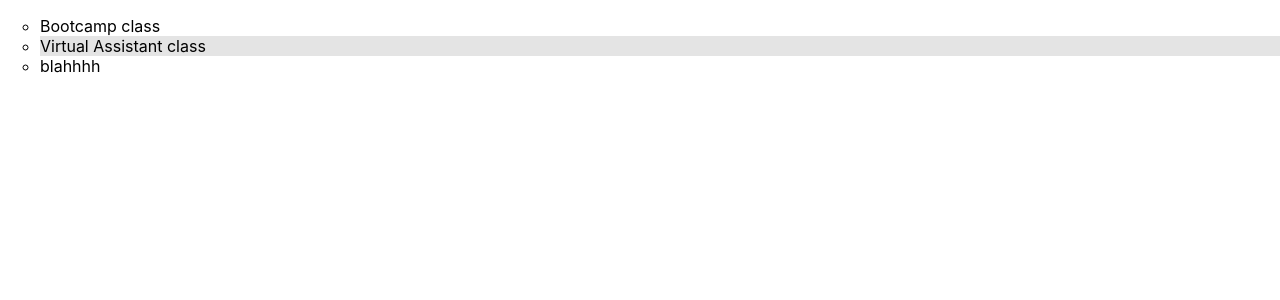
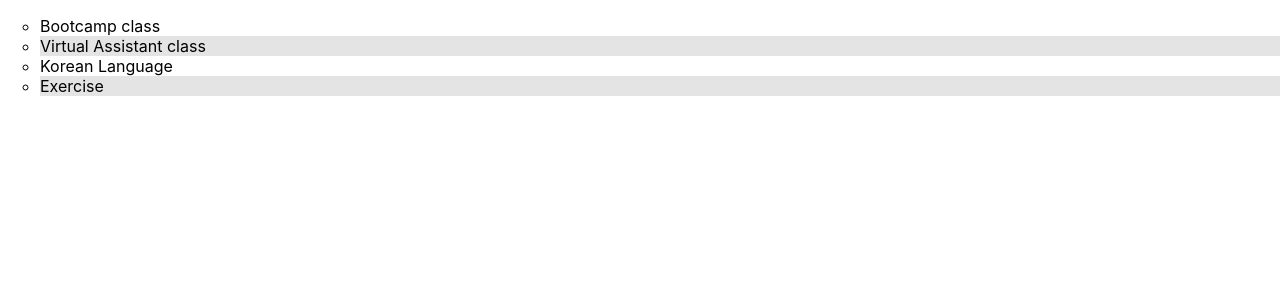
Before and after one commit to AishaZahid21/class3ReactBootcamp, a React (Create React App) app: page / in a window 1280 px wide. Shown: the top 300 px of the page. Built offline with nearby package versions, Linux system fonts and the light colour scheme.

Commit message:
change array data in appp.js

```diff
--- a/src/App.js
+++ b/src/App.js
@@ -3,7 +3,7 @@ import './App.css';
 
 import Todo from "./todo.js"
 
-var tasks=["Bootcamp class","Virtual Assistant class", "blahhhh"]
+var tasks=["Bootcamp class","Virtual Assistant class", "Korean Language" , "Exercise"]
 
 function App() {
 
```
